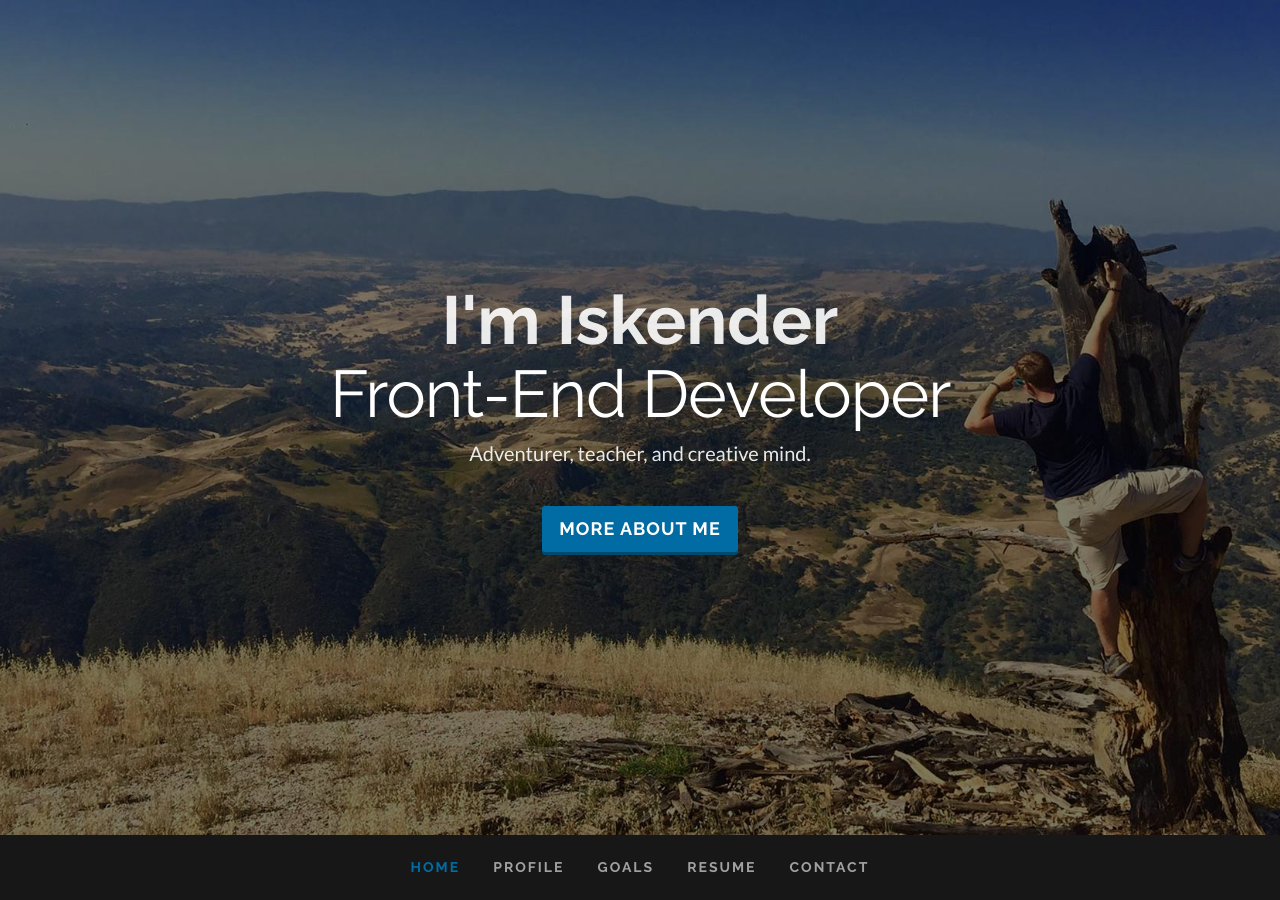
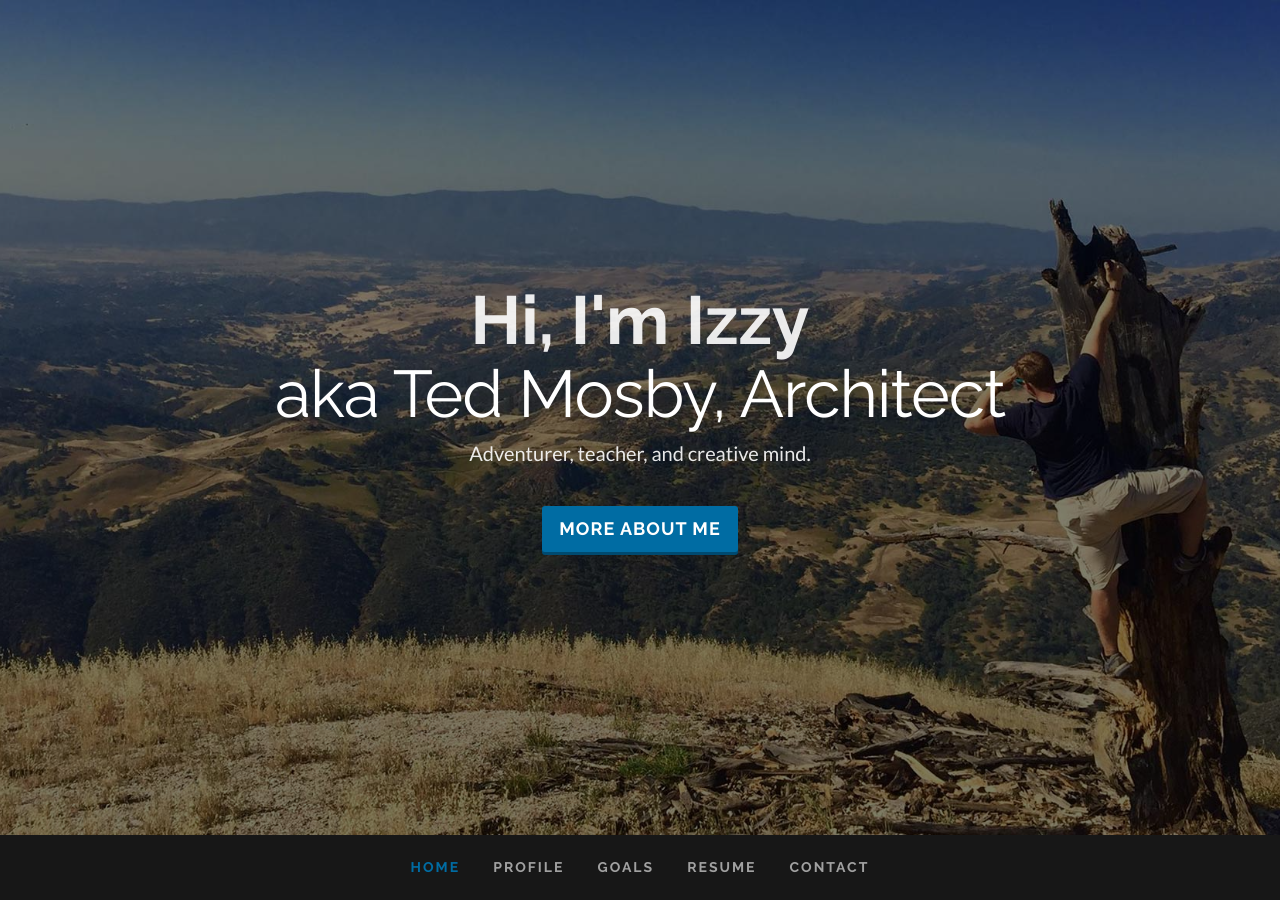
Before and after one commit to clearcareer/IskenderResume, a Jekyll site: the page built from index.html, in a window 1280 px wide and 900 px high. Built offline with Jekyll 4.4.1, drawn with Linux system fonts in a browser that asks for light colours; some web fonts are replaced.

Commit message:
Updated '/index.html' via CloudCannon

```diff
--- a/index.html
+++ b/index.html
@@ -8,12 +8,12 @@
 background_image_path: /assets/images/backgroundimg.jpg
 upload_resume_path: assets/resume.pdf
 occupations:
-  - title: (aka Batman)
-  - title: Adventurer
-  - title: Traveller
-  - title: Front-End Developer
-  - title: Teacher
-  - title: Ballerina
+  - title: aka izzydoesizzy
+  - title: aka the Wizard of Iz
+  - title: aka Batman
+  - title: 'aka Ted Mosby, Architect'
+  - title: "I'm a Front-End Developer"
+  - title: "I'm an Adventurer"
   - title: Mentor
   - title: Helper
 goals:
@@ -87,7 +87,7 @@
     <header id="home" class="hero" style="background-image: url('{{ page.background_image_path }}');">
         <div class="hero-body">
             <div class="hero-text text-center">
-                <h1 class="editable">I'm Iskender</h1>
+                <h1 class="editable">Hi, I'm Izzy</h1>
 
                 <h1 class="small"><span id="js-rotating">
                     {{ page.occupations[0].title }}
```
